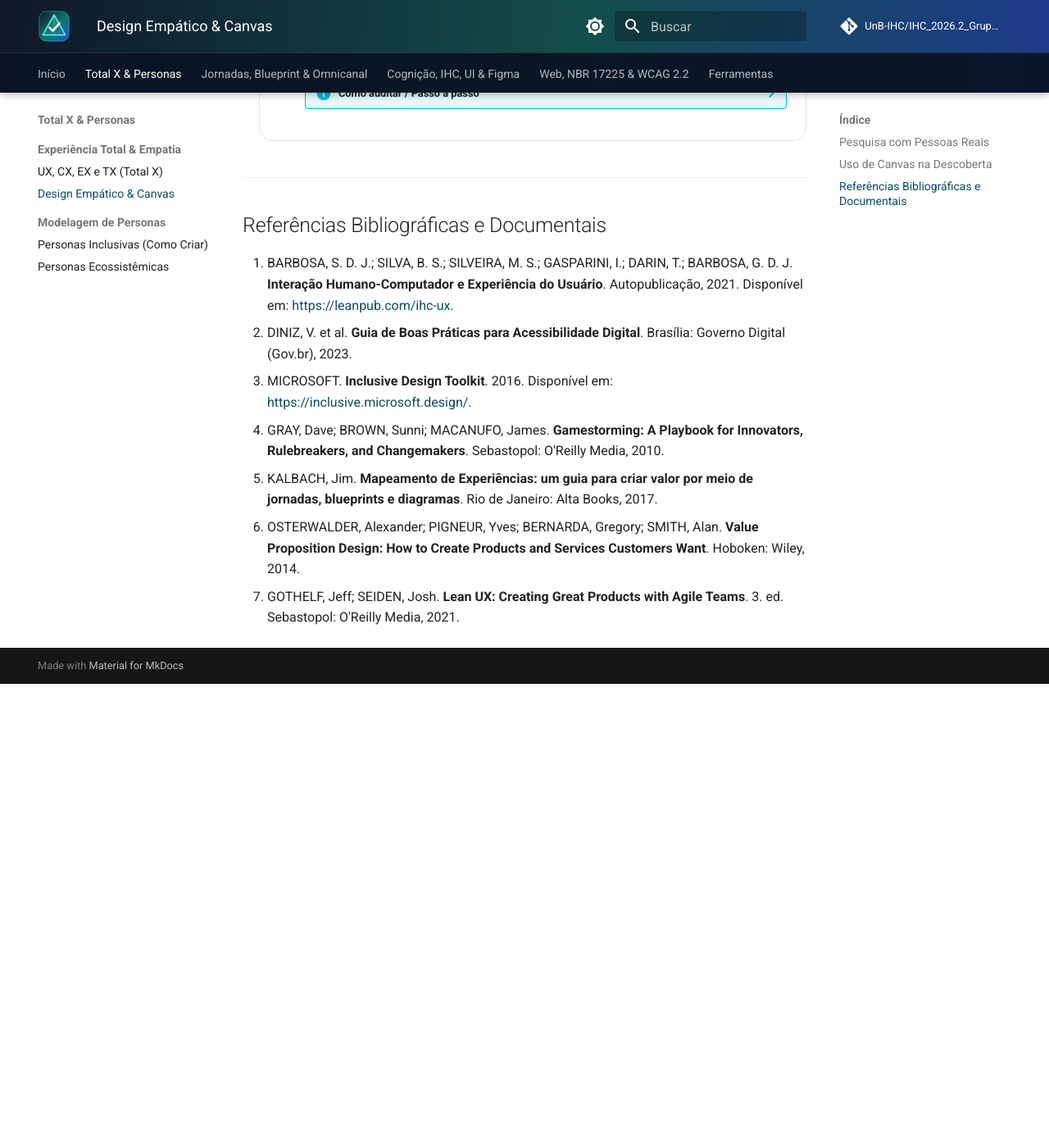
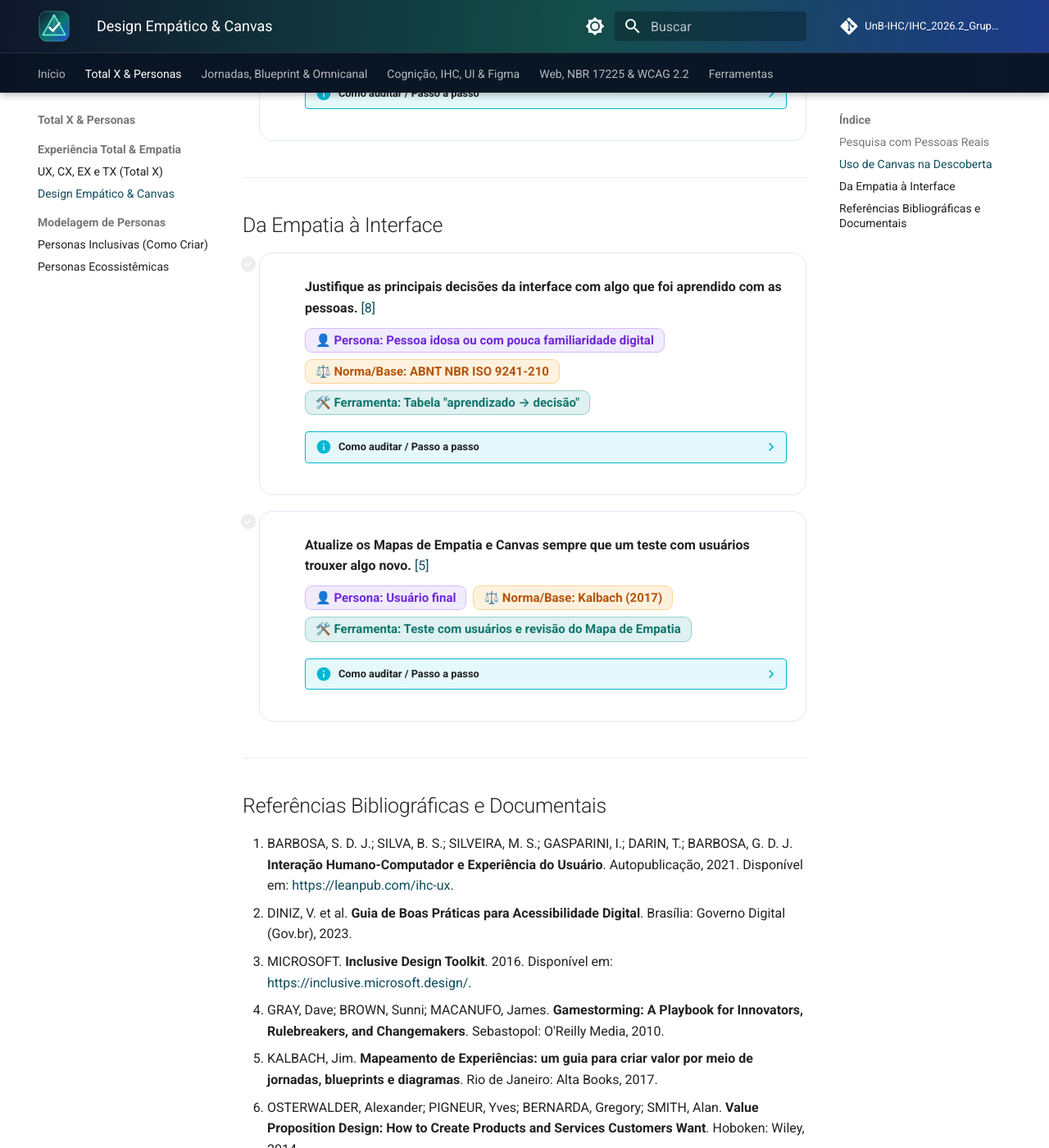
Before and after one commit to UnB-IHC/IHC_2026.2_Grupo10, an MkDocs documentation site: the page built from docs/01-totalx-personas/design-empatico-canvas.md, in a window 1280 px wide and 1400 px high, scrolled down 3148 px. Shown: the whole window at 82% size. Built offline with MkDocs 1.6.1 and Material for MkDocs 9.7.7, drawn with Linux system fonts in a browser that asks for light colours; comment, search, counter and statistics services are not loaded; before the commit the page ends 3982 px from its top, so only the background shows below that; some of the changed text lies outside the part shown.

Commit message:
docs(#5): adiciona checklist da empatia a interface

```diff
--- a/docs/01-totalx-personas/design-empatico-canvas.md
+++ b/docs/01-totalx-personas/design-empatico-canvas.md
@@ -60,6 +60,23 @@ Para organizar o que foi aprendido, a equipe usa **Canvas**, que são quadros vi
 
 ---
 
+## Da Empatia à Interface
+
+- [ ] **Justifique as principais decisões da interface com algo que foi aprendido com as pessoas.** [[8]](#ref-8)
+    - `👤 Persona: Pessoa idosa ou com pouca familiaridade digital` `⚖️ Norma/Base: ABNT NBR ISO 9241-210` `🛠️ Ferramenta: Tabela "aprendizado → decisão"`
+    ??? info "Como auditar / Passo a passo"
+        1. Escolha de três a cinco decisões da interface, como as etapas de um formulário, as palavras usadas ou a posição de um botão.
+        2. Peça à equipe o aprendizado da pesquisa que justificou cada uma.
+        3. O critério é atendido quando toda decisão escolhida tem uma justificativa vinda da pesquisa.
+
+- [ ] **Atualize os Mapas de Empatia e Canvas sempre que um teste com usuários trouxer algo novo.** [[5]](#ref-5)
+    - `👤 Persona: Usuário final` `⚖️ Norma/Base: Kalbach (2017)` `🛠️ Ferramenta: Teste com usuários e revisão do Mapa de Empatia`
+    ??? info "Como auditar / Passo a passo"
+        1. Compare a data da última atualização dos artefatos com a data dos últimos testes.
+        2. O critério é atendido quando o que foi aprendido nos testes foi incluído nos Mapas e Canvas.
+
+---
+
 ## Referências Bibliográficas e Documentais
 
 1. <a id="ref-1"></a> BARBOSA, S. D. J.; SILVA, B. S.; SILVEIRA, M. S.; GASPARINI, I.; DARIN, T.; BARBOSA, G. D. J. **Interação Humano-Computador e Experiência do Usuário**. Autopublicação, 2021. Disponível em: <https://leanpub.com/ihc-ux>.
@@ -69,3 +86,4 @@ Para organizar o que foi aprendido, a equipe usa **Canvas**, que são quadros vi
 5. <a id="ref-5"></a> KALBACH, Jim. **Mapeamento de Experiências: um guia para criar valor por meio de jornadas, blueprints e diagramas**. Rio de Janeiro: Alta Books, 2017.
 6. <a id="ref-6"></a> OSTERWALDER, Alexander; PIGNEUR, Yves; BERNARDA, Gregory; SMITH, Alan. **Value Proposition Design: How to Create Products and Services Customers Want**. Hoboken: Wiley, 2014.
 7. <a id="ref-7"></a> GOTHELF, Jeff; SEIDEN, Josh. **Lean UX: Creating Great Products with Agile Teams**. 3. ed. Sebastopol: O'Reilly Media, 2021.
+8. <a id="ref-8"></a> ASSOCIAÇÃO BRASILEIRA DE NORMAS TÉCNICAS. **ABNT NBR ISO 9241-210**: Ergonomia da interação humano-sistema — Projeto centrado no ser humano para sistemas interativos. Rio de Janeiro: ABNT, 2011.
```
